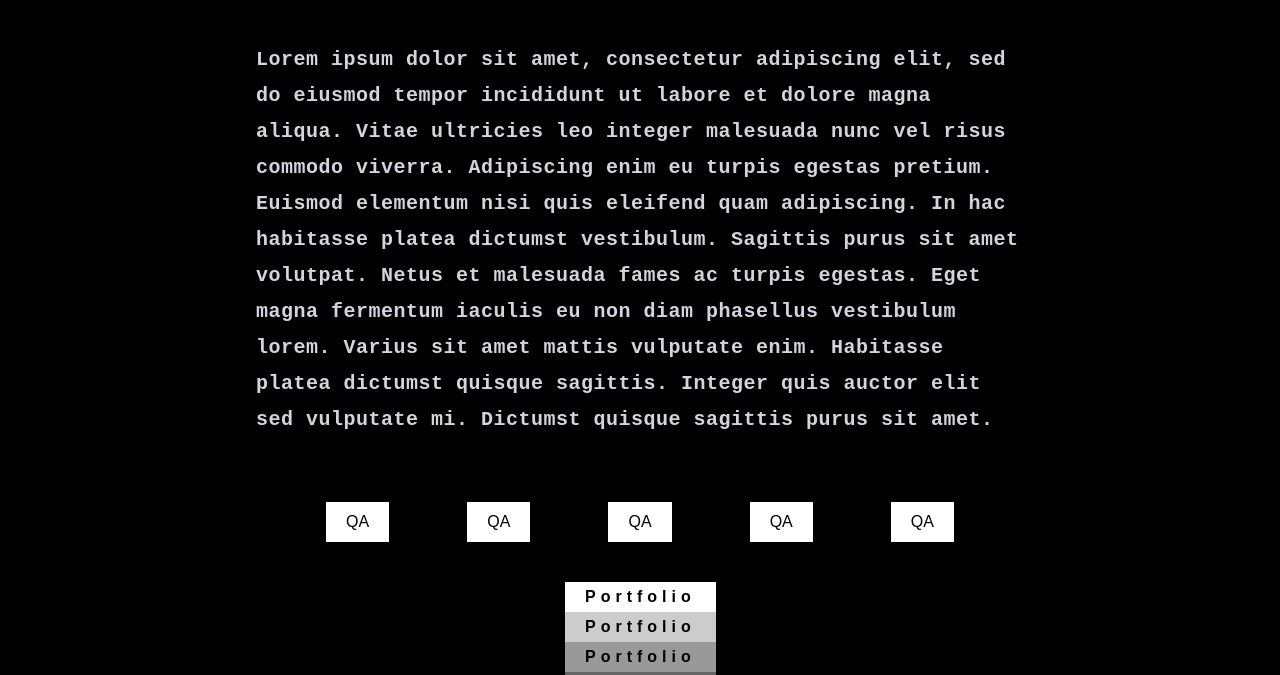
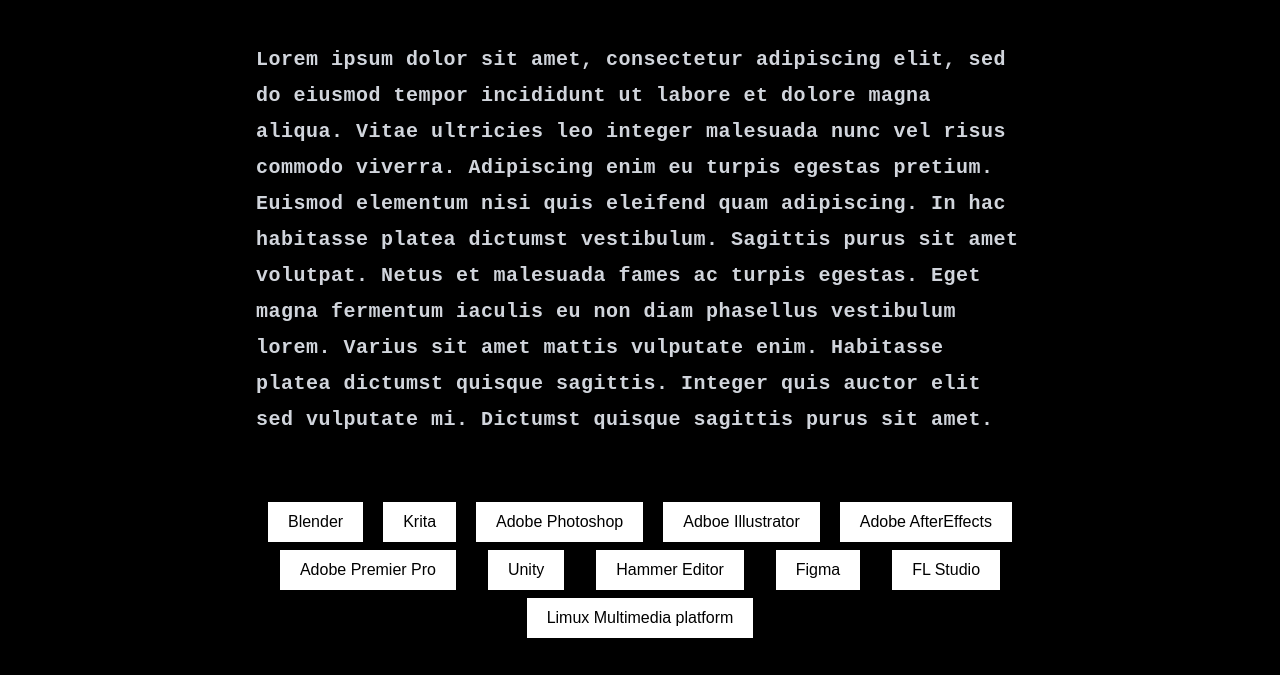
Before and after one commit to thatromus/romus-site, an Astro site: page /romus-site/about in a window 1280 px wide. Shown: the part 86-761 px from the top of the page. Built offline with nearby package versions, Linux system fonts and the light colour scheme; Astro itself is replaced by a stand-in of ours; a web font is replaced by a local one.

Commit message:
Update cc.md

```diff
--- a/src/content/about/cc.md
+++ b/src/content/about/cc.md
@@ -1,7 +1,7 @@
 ---
 title: 'About me'
 description: 'Something about me'
-skills: ["QA", "QA", "QA", "QA", "QA"]
+skills: ["Blender", "Krita", "Adobe Photoshop", "Adboe Illustrator", "Adobe AfterEffects", "Adobe Premier Pro", "Unity", "Hammer Editor", "Figma", "FL Studio", "Limux Multimedia platform"]
 ---
 
 Lorem ipsum dolor sit amet, consectetur adipiscing elit, sed do eiusmod tempor incididunt ut labore et dolore magna aliqua. Vitae ultricies leo integer malesuada nunc vel risus commodo viverra. Adipiscing enim eu turpis egestas pretium. Euismod elementum nisi quis eleifend quam adipiscing. In hac habitasse platea dictumst vestibulum. Sagittis purus sit amet volutpat. Netus et malesuada fames ac turpis egestas. Eget magna fermentum iaculis eu non diam phasellus vestibulum lorem. Varius sit amet mattis vulputate enim. Habitasse platea dictumst quisque sagittis. Integer quis auctor elit sed vulputate mi. Dictumst quisque sagittis purus sit amet.
```
